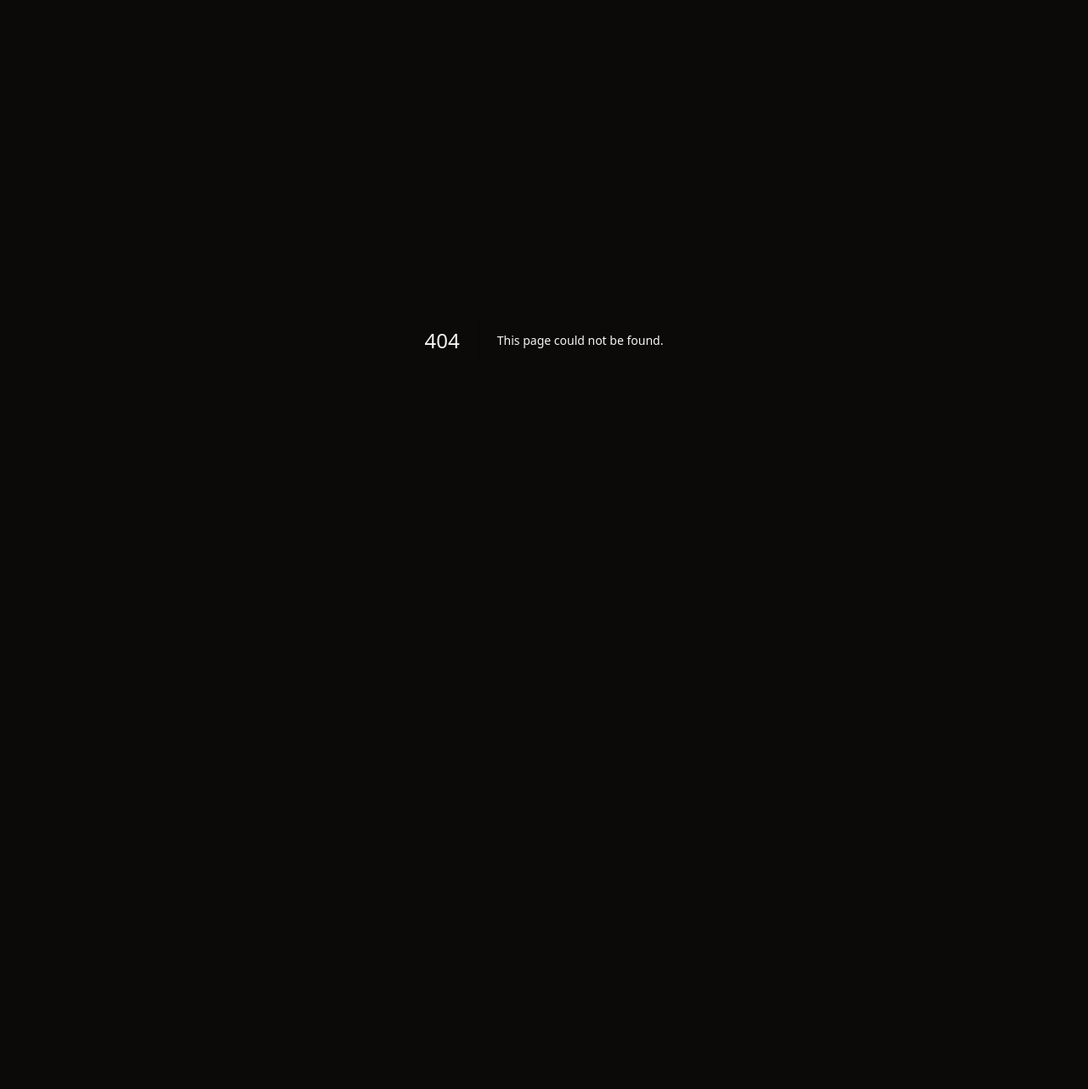
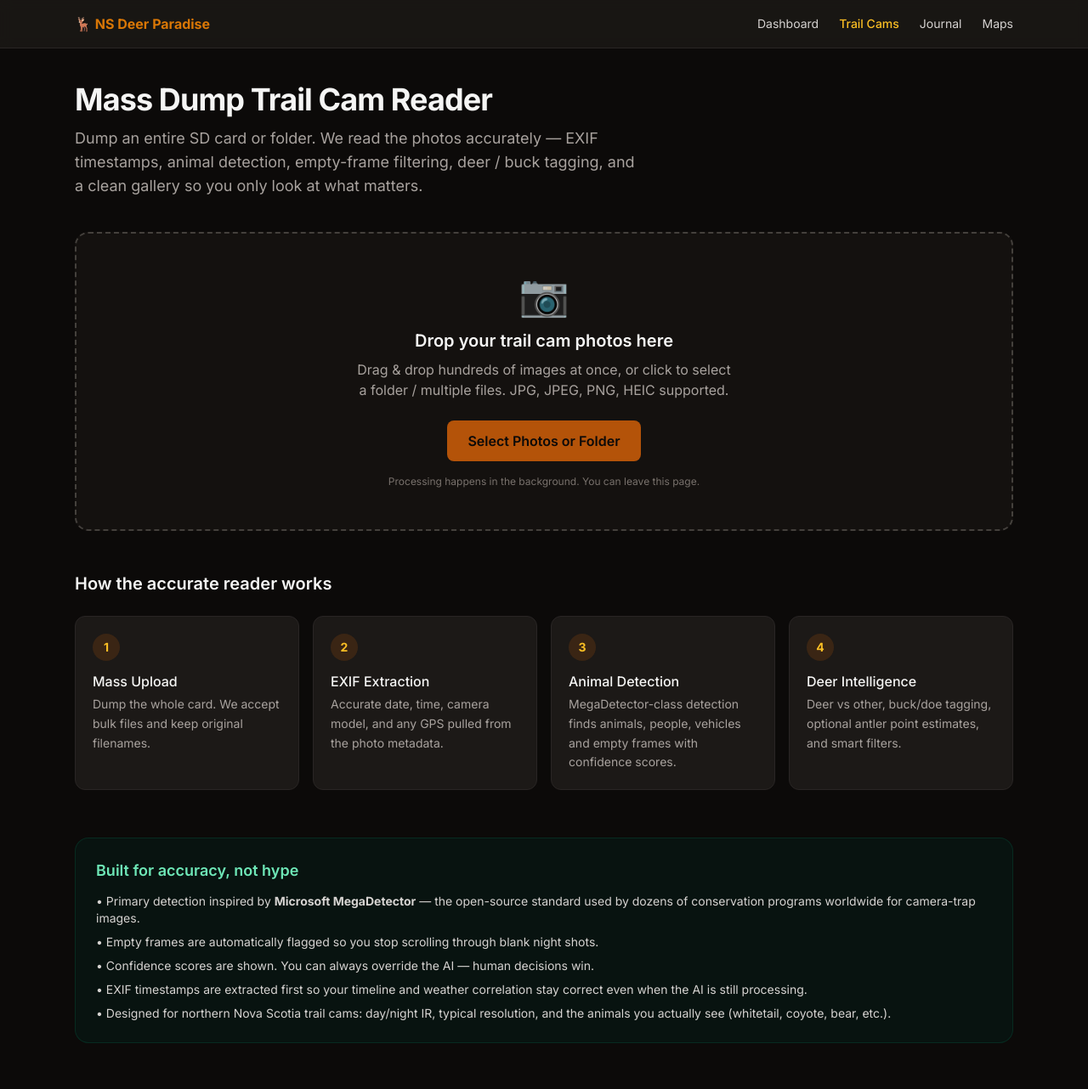
Before and after one commit to aross197/NS-Deer-Paradise, a Next.js app: page /cams in a window 1280 px wide. Before the commit this address had no page. Shown: the top 1282 px of the page at 85% size. Before the commit the page ends 800 px from the top, so only its background shows below. Built offline with nearby package versions, Linux system fonts and the light colour scheme.

Commit message:
Add mass-dump trail cam photo reader page with accurate analysis design

```diff
--- /dev/null
+++ b/app/cams/page.tsx
@@ -0,0 +1,166 @@
+import Link from "next/link";
+
+export default function TrailCamsPage() {
+  return (
+    <div className="min-h-screen bg-stone-950 text-stone-100">
+      {/* Nav */}
+      <nav className="border-b border-stone-800 bg-stone-900/80 backdrop-blur sticky top-0 z-20">
+        <div className="max-w-6xl mx-auto px-6 h-14 flex items-center justify-between">
+          <Link href="/dashboard" className="font-bold text-amber-500">
+            🦌 NS Deer Paradise
+          </Link>
+          <div className="flex items-center gap-6 text-sm text-stone-300">
+            <Link href="/dashboard" className="hover:text-white">Dashboard</Link>
+            <Link href="/cams" className="text-amber-400 font-medium">Trail Cams</Link>
+            <Link href="#" className="hover:text-white">Journal</Link>
+            <Link href="#" className="hover:text-white">Maps</Link>
+          </div>
+        </div>
+      </nav>
+
+      <main className="max-w-6xl mx-auto px-6 py-10">
+        {/* Header */}
+        <div className="mb-10">
+          <h1 className="text-3xl md:text-4xl font-bold tracking-tight mb-3">
+            Mass Dump Trail Cam Reader
+          </h1>
+          <p className="text-stone-400 max-w-2xl text-lg">
+            Dump an entire SD card or folder. We read the photos accurately — EXIF timestamps,
+            animal detection, empty-frame filtering, deer / buck tagging, and a clean gallery
+            so you only look at what matters.
+          </p>
+        </div>
+
+        {/* Upload zone */}
+        <section className="mb-12">
+          <div className="relative border-2 border-dashed border-stone-700 hover:border-amber-600/60 rounded-2xl bg-stone-900/50 p-12 text-center transition group">
+            <div className="text-5xl mb-4 opacity-80 group-hover:scale-110 transition">📷</div>
+            <h2 className="text-xl font-semibold mb-2">Drop your trail cam photos here</h2>
+            <p className="text-stone-400 mb-6 max-w-md mx-auto">
+              Drag & drop hundreds of images at once, or click to select a folder / multiple files.
+              JPG, JPEG, PNG, HEIC supported.
+            </p>
+            <button className="inline-flex items-center gap-2 px-6 py-3 rounded-lg bg-amber-600 hover:bg-amber-500 text-stone-950 font-semibold transition">
+              Select Photos or Folder
+            </button>
+            <p className="mt-4 text-xs text-stone-500">
+              Processing happens in the background. You can leave this page.
+            </p>
+          </div>
+        </section>
+
+        {/* How the accurate reader works */}
+        <section className="mb-14">
+          <h2 className="text-xl font-semibold mb-6">How the accurate reader works</h2>
+          <div className="grid md:grid-cols-4 gap-4">
+            {[
+              {
+                step: "1",
+                title: "Mass Upload",
+                desc: "Dump the whole card. We accept bulk files and keep original filenames.",
+              },
+              {
+                step: "2",
+                title: "EXIF Extraction",
+                desc: "Accurate date, time, camera model, and any GPS pulled from the photo metadata.",
+              },
+              {
+                step: "3",
+                title: "Animal Detection",
+                desc: "MegaDetector-class detection finds animals, people, vehicles and empty frames with confidence scores.",
+              },
+              {
+                step: "4",
+                title: "Deer Intelligence",
+                desc: "Deer vs other, buck/doe tagging, optional antler point estimates, and smart filters.",
+              },
+            ].map((item) => (
+              <div
+                key={item.step}
+                className="p-5 rounded-xl bg-stone-900 border border-stone-800"
+              >
+                <div className="w-8 h-8 rounded-full bg-amber-600/20 text-amber-400 flex items-center justify-center font-bold text-sm mb-3">
+                  {item.step}
+                </div>
+                <h3 className="font-medium text-stone-100 mb-1">{item.title}</h3>
+                <p className="text-sm text-stone-400 leading-relaxed">{item.desc}</p>
+              </div>
+            ))}
+          </div>
+        </section>
+
+        {/* Accuracy & tech note */}
+        <section className="mb-14 p-6 rounded-2xl bg-emerald-950/30 border border-emerald-900/40">
+          <h2 className="text-lg font-semibold text-emerald-300 mb-3">Built for accuracy, not hype</h2>
+          <ul className="space-y-2 text-sm text-stone-300">
+            <li>
+              • Primary detection inspired by <strong>Microsoft MegaDetector</strong> — the open-source
+              standard used by dozens of conservation programs worldwide for camera-trap images.
+            </li>
+            <li>
+              • Empty frames are automatically flagged so you stop scrolling through blank night shots.
+            </li>
+            <li>
+              • Confidence scores are shown. You can always override the AI — human decisions win.
+            </li>
+            <li>
+              • EXIF timestamps are extracted first so your timeline and weather correlation stay correct
+              even when the AI is still processing.
+            </li>
+            <li>
+              • Designed for northern Nova Scotia trail cams: day/night IR, typical resolution, and the
+              animals you actually see (whitetail, coyote, bear, etc.).
+            </li>
+          </ul>
+        </section>
+
+        {/* Filters preview (empty state) */}
+        <section className="mb-10">
+          <div className="flex flex-wrap items-center justify-between gap-4 mb-6">
+            <h2 className="text-xl font-semibold">Your gallery</h2>
+            <div className="flex flex-wrap gap-2 text-sm">
+              {["All", "Deer only", "Bucks", "Does", "Empty filtered", "Favorites"].map((f) => (
+                <button
+                  key={f}
+                  className="px-3 py-1.5 rounded-full border border-stone-700 text-stone-400 hover:border-amber-600/50 hover:text-amber-400 transition"
+                >
+                  {f}
+                </button>
+              ))}
+            </div>
+          </div>
+
+          <div className="rounded-2xl border border-stone-800 bg-stone-900/40 p-16 text-center">
+            <p className="text-stone-500 text-lg mb-2">No photos yet</p>
+            <p className="text-stone-600 text-sm">
+              Dump your first SD card above. The accurate reader will sort animals from empty frames
+              and surface the deer.
+            </p>
+          </div>
+        </section>
+
+        {/* Cool upcoming features */}
+        <section>
+          <h2 className="text-lg font-semibold text-stone-300 mb-4">Coming next on the reader</h2>
+          <div className="grid sm:grid-cols-2 lg:grid-cols-3 gap-3 text-sm">
+            {[
+              "Timeline view by hour / day / moon phase",
+              "Same-buck matching across cameras",
+              "Activity heatmaps from cam times",
+              "One-click share album with hunting buddies",
+              "Export filtered set (deer only, bucks only)",
+              "Link photos straight into Hunt Journal entries",
+            ].map((f) => (
+              <div
+                key={f}
+                className="px-4 py-3 rounded-lg border border-dashed border-stone-700 text-stone-500"
+              >
+                {f}
+              </div>
+            ))}
+          </div>
+        </section>
+      </main>
+    </div>
+  );
+}
```
